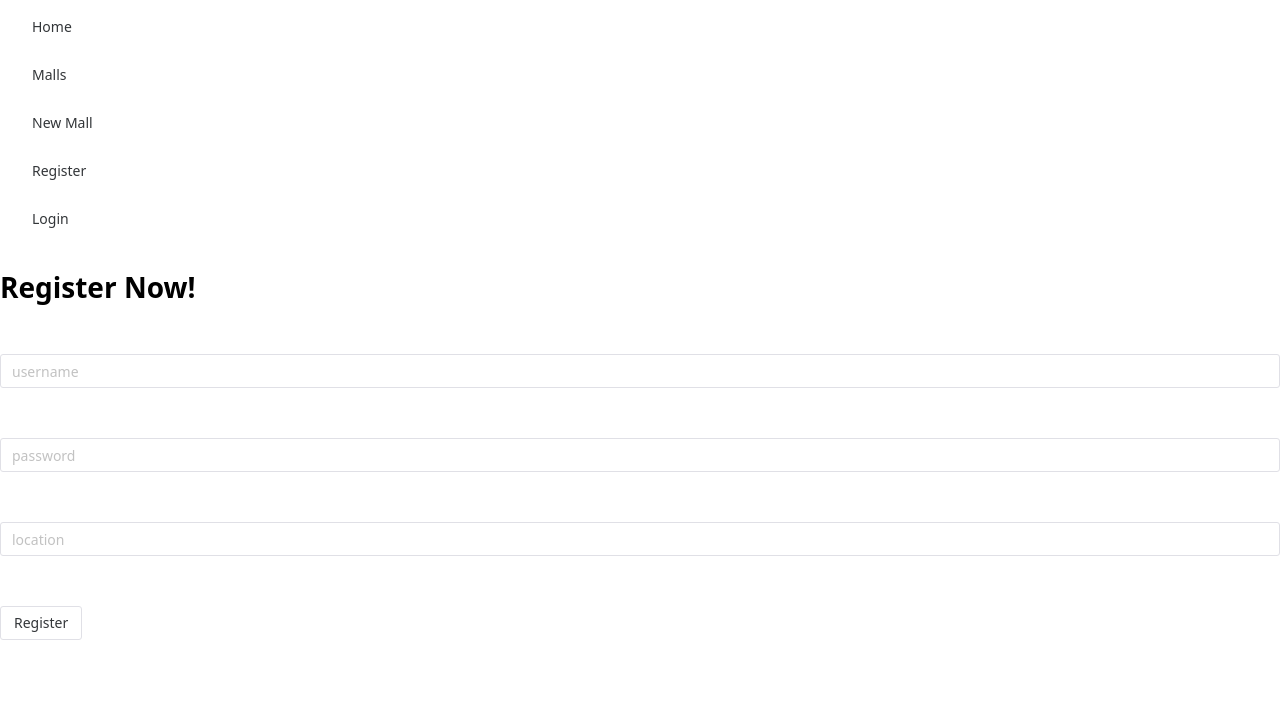
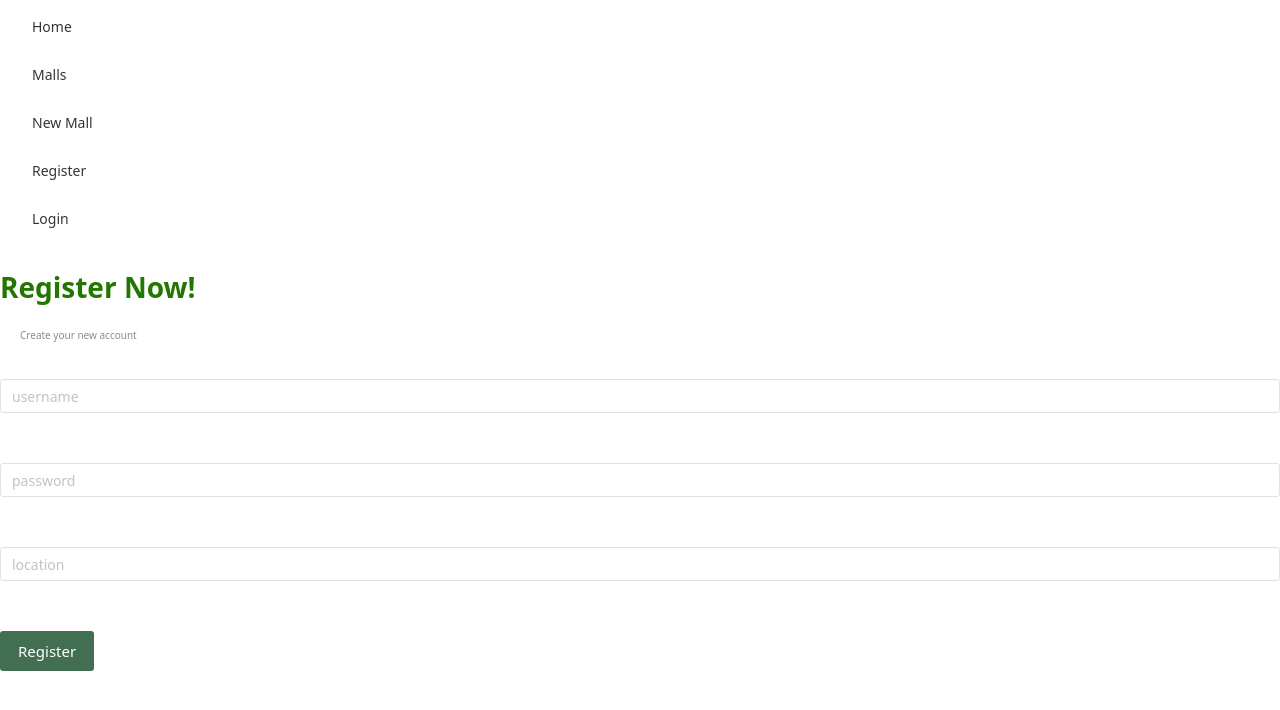
Before and after one commit to RainbowDashy/we-care-you, a Vue app in the folder frontend/: page /register in a window 1280 px wide. Shown: the top 710 px of the page. Built offline with nearby package versions, Linux system fonts and the light colour scheme.

Commit message:
add some css

```diff
--- a/frontend/src/components/LoginComponent.vue
+++ b/frontend/src/components/LoginComponent.vue
@@ -23,7 +23,8 @@ const login = async () => {
 </script>
 <template>
   <div>
-    <h1>Login Now!</h1>
+    <h1>Welcome back</h1>
+    <p> Login to your account</p>
     <n-form :label-width="80">
       <n-form-item>
         <n-input
@@ -39,10 +40,24 @@ const login = async () => {
         ></n-input>
       </n-form-item>
       <n-form-item>
-        <n-button attr-type="button" @click="login">Login</n-button>
+        <n-button
+        attr-type="button"
+        color=#426E52
+        size=large
+        @click="login">Login</n-button>
       </n-form-item>
     </n-form>
   </div>
 </template>
 
-<style></style>
+<style scoped>
+ h1{
+  color:#227700;
+}
+ p{
+  color:#8B8B8B;
+  font-size:10px;
+  text-indent:2em;
+  line-height:15px;
+}
+</style>
--- a/frontend/src/components/NewMall.vue
+++ b/frontend/src/components/NewMall.vue
@@ -59,6 +59,6 @@ const submit = async () => {
         </div>
       </template>
     </n-dynamic-input>
-    <n-button @click="submit"> Submit </n-button>
+    <n-button color=#227700  @click="submit"> Submit </n-button>
   </main>
 </template>
--- a/frontend/src/components/RegisterComponent.vue
+++ b/frontend/src/components/RegisterComponent.vue
@@ -34,6 +34,7 @@ const registerAndLogin = async () => {
 <template>
   <div>
     <h1>Register Now!</h1>
+    <p> Create your new account</p>
     <n-form>
       <n-form-item>
         <n-input v-model:value="input.username" placeholder="username" />
@@ -49,7 +50,10 @@ const registerAndLogin = async () => {
         <n-input v-model:value="input.location" placeholder="location" />
       </n-form-item>
       <n-form-item>
-        <n-button attr-type="button" @click="registerAndLogin">
+        <n-button attr-type="button"
+        color=#426E52
+        size=large
+        @click="registerAndLogin">
           Register
         </n-button>
       </n-form-item>
@@ -57,4 +61,14 @@ const registerAndLogin = async () => {
   </div>
 </template>
 
-<style></style>
+<style scoped>
+h1{
+  color:#227700;
+}
+p{
+  color:#8B8B8B;
+  font-size:10px;
+  text-indent:2em;
+  line-height:15px;
+}
+</style>
```
